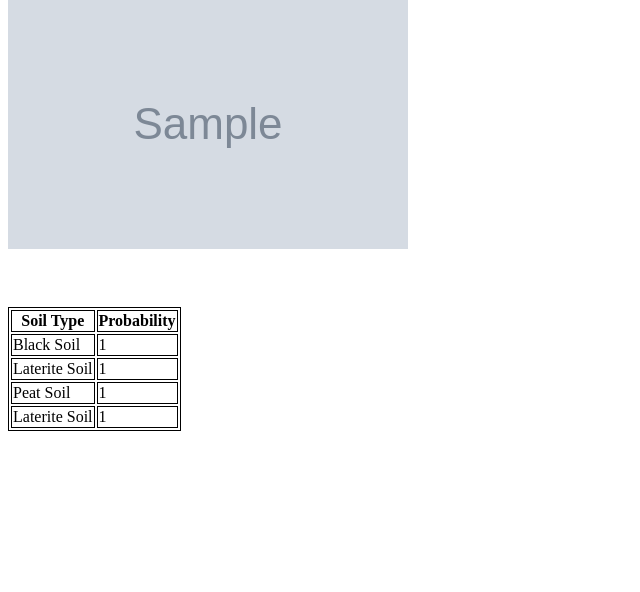
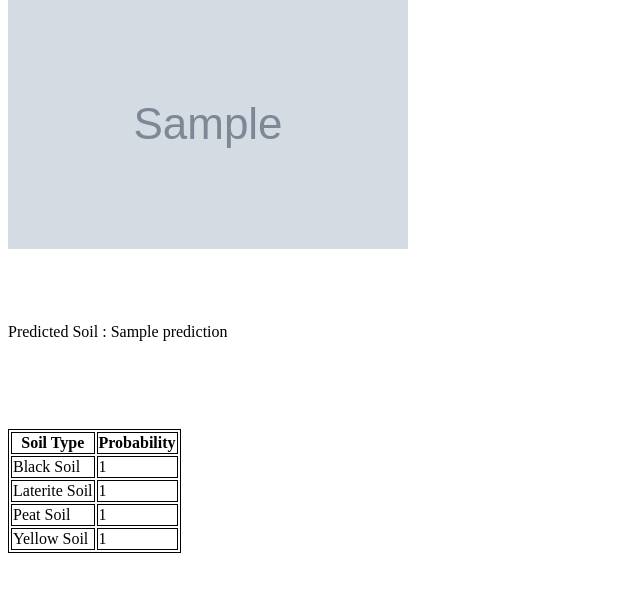
Before and after one commit to KhaaledFarooq/SoilStation-Website, a Flask app: template templates/predict.html in a window 1280 px wide. Shown: the part 177-769 px from the top of the page, without its empty margins (0-640 px from the left). Run offline with Flask 2, Linux system fonts and the light colour scheme; the template is opened without the code that fills it: most values are stand-ins (such as "Sample title", 1, 10 or a date in 2020); grey boxes marked "Sample" are stand-in pictures.

Commit message:
Changed predict.html to display prediction properly

```diff
--- a/templates/predict.html
+++ b/templates/predict.html
@@ -35,6 +35,11 @@
   <br><br>
   <br><br>
 
+  <p>Predicted Soil : {{prediction}}</p>
+
+  <br><br>
+  <br><br>
+
   <table>
     <tr>
       <th>Soil Type</th>
@@ -53,7 +58,7 @@
       <td>{{peatPercentage}}</td>
     </tr>
     <tr>
-      <td>Laterite Soil</td>
+      <td>Yellow Soil</td>
       <td>{{yellowPercentage}}</td>
     </tr>
   </table>
```
